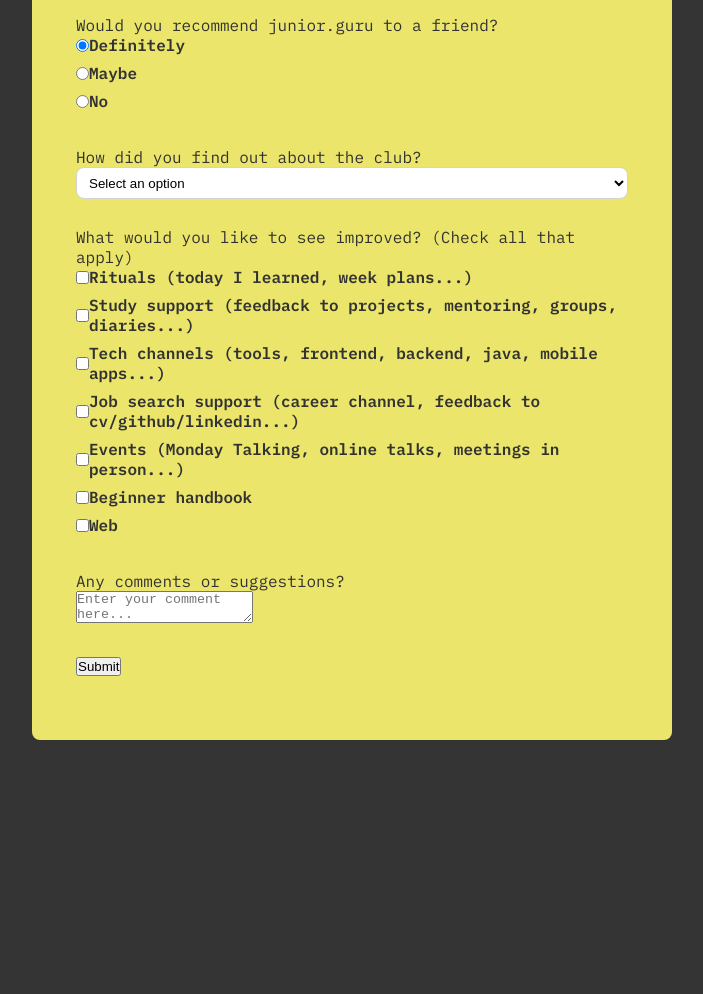
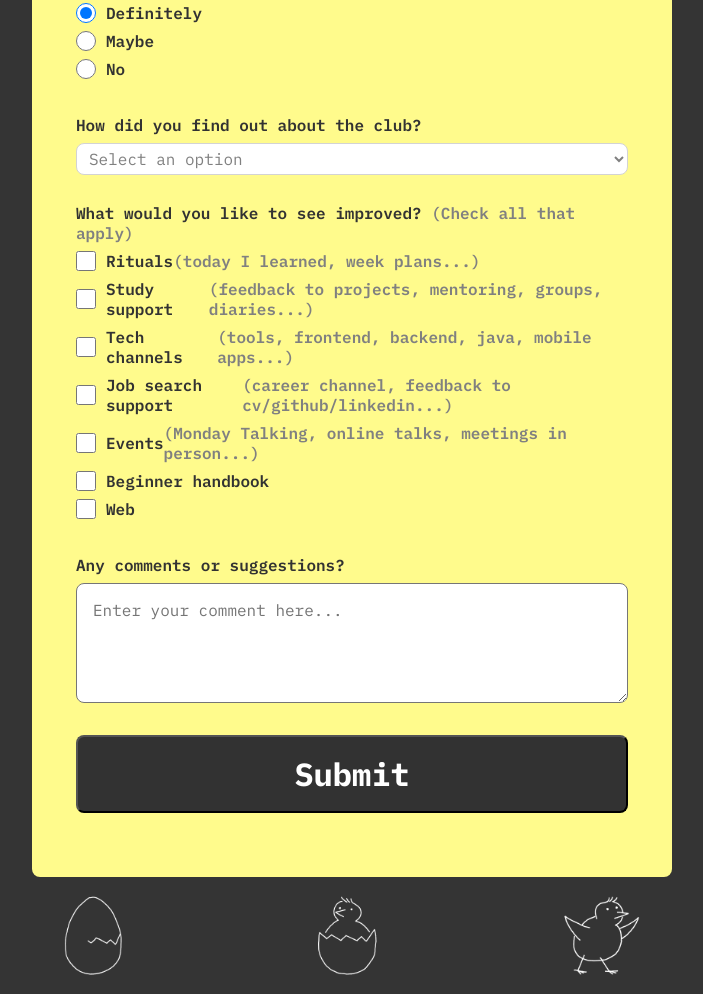
Before and after one commit to milojezek/jfc-survey-form, a plain HTML site: page index.html in a window 1280 px wide. Shown: the part 515-1509 px from the top of the page, without its empty margins (288-991 px from the left). Before the commit the page ends 1255 px from the top, so only its background shows below. Drawn offline with Linux system fonts and the light colour scheme.

Commit message:
Style form, add image

```diff
--- a/index.html
+++ b/index.html
@@ -11,6 +11,7 @@
 
 <body>
     <div class="form-container">
+
         <header>
             <h1 id="title" class="header-text">~ junior.guru survey form ~</h1>
             <p id="description" class="header-text">Your feedback will help us improve the club</p>
@@ -72,23 +73,23 @@
                 </p>
                 <label>
                     <input name="prefer" value="rituals" type="checkbox" class="prefer-checkbox">
-                    Rituals (today I learned, week plans...)
+                    Rituals <span class="clue">(today I learned, week plans...)</span>
                 </label>
                 <label>
                     <input name="prefer" value="study" type="checkbox" class="prefer-checkbox">
-                    Study support (feedback to projects, mentoring, groups, diaries...)
+                    Study support <span class="clue">(feedback to projects, mentoring, groups, diaries...)</span>
                 </label>
                 <label>
                     <input name="prefer" value="tech" type="checkbox" class="prefer-checkbox">
-                    Tech channels (tools, frontend, backend, java, mobile apps...)
+                    Tech channels <span class="clue">(tools, frontend, backend, java, mobile apps...)</span>
                 </label>
                 <label>
                     <input name="prefer" value="job" type="checkbox" class="prefer-checkbox">
-                    Job search support (career channel, feedback to cv/github/linkedin...)
+                    Job search support <span class="clue">(career channel, feedback to cv/github/linkedin...)</span>
                 </label>
                 <label>
                     <input name="prefer" value="fun" type="checkbox" class="prefer-checkbox">
-                    Events (Monday Talking, online talks, meetings in person...)
+                    Events <span class="clue">(Monday Talking, online talks, meetings in person...)</span>
                 </label>
                 <label>
                     <input name="prefer" value="handbook" type="checkbox" class="prefer-checkbox">
@@ -108,6 +109,8 @@
             </div>
         </form>
     </div>
+
+    <img src="jg-chicken.png">
 </body>
 
 </html>
--- a/style.css
+++ b/style.css
@@ -13,7 +13,7 @@
 
     /* Colors */
     --bg-color: #343434;
-    --primary-color: #fffa72;
+    --primary-color: #FFFB8C;
     --black-color: #323232;
 
     /* Margins */
@@ -47,6 +47,14 @@ body {
     color: var(--black-color);
 }
 
+img {
+    display: block;
+    margin-left: auto;
+    margin-right: auto;
+    margin-top: var(--small-margin);
+    width: 50%;
+}
+
 div {
     display: block;
 }
@@ -56,13 +64,18 @@ div {
     color: white;
 }
 
+p {
+    font-weight: var(--bold-font);
+    margin-bottom: var(--small-margin);
+}
+
 form {
     display: block;
     width: 50%;
     padding: 2.5rem;
     margin: auto;
     margin-top: var(--normal-margin);
-    background-color: rgb(255, 250, 114, 0.9);
+    background-color: var(--primary-color);
     border-radius: var(--rounded-corner);
 }
 
@@ -71,23 +84,29 @@ label {
     align-items: center;
     margin-bottom: var(--small-margin);
     font-weight: var(--bold-font);
+    font-size: 1rem;
 }
 
-a {
-    text-decoration: none;
-    color: var(--primary-color);
+input, button, select, textarea {
+    margin: 0;
+    font-family: inherit;
+    font-size: inherit;
+    line-height: inherit;
+}
+
+.input-radio, .prefer-checkbox {
+    display: inline-block;
+    margin-right: 0.625rem;
+    min-height: 1.25rem;
+    min-width: 1.25rem;
 }
 
 /* CSS Resets & Initial Settings <<< */
 
-/* >>> Form container */
 .form-container {
-    margin-top: var(--bigger-margin);
+    margin-top: var(--normal-margin);
 }
 
-/* <<< Form container */
-
-/* >>> Form section */
 .form-section {
     margin: 0 auto 1.25rem auto;
     padding: 0.25rem;
@@ -97,6 +116,7 @@ a {
     display: block;
     width: 100%;
     height: 2rem;
+    color: grey;
     padding-left: 0.5rem;
     background-color: white;
     border: 1px solid lightgrey;
@@ -104,9 +124,36 @@ a {
 
 }
 
+.input-textarea {
+    min-height: 120px;
+    width: 100%;
+    padding: 1rem;
+    border-radius: var(--rounded-corner);
+    resize: vertical;
+}
+
+.submit-button {
+    display: block;
+    width: 100%;
+    padding: 1rem;
+    background: var(--black-color);
+    color: white;
+    font-size: 2rem;
+    font-weight: var(--bolder-font);
+    border-radius: var(--rounded-corner);
+    cursor: pointer;
+}
+
+.clue {
+    color: grey;
+}
 
 @media screen and (max-width: 1100px) {
     form {
+        width: 65%;
+    }
+
+    img {
         width: 65%;
     }
 }
@@ -115,10 +162,18 @@ a {
     form {
         width: 80%;
     }
+
+    img {
+        width: 80%;
+    }
 }
 
 @media screen and (max-width: 680px) {
     form {
         width: 95%;
     }
+
+    img {
+        width: 95%;
+    }
 }
```
Also changed, not shown: jg-chicken.png (added).
